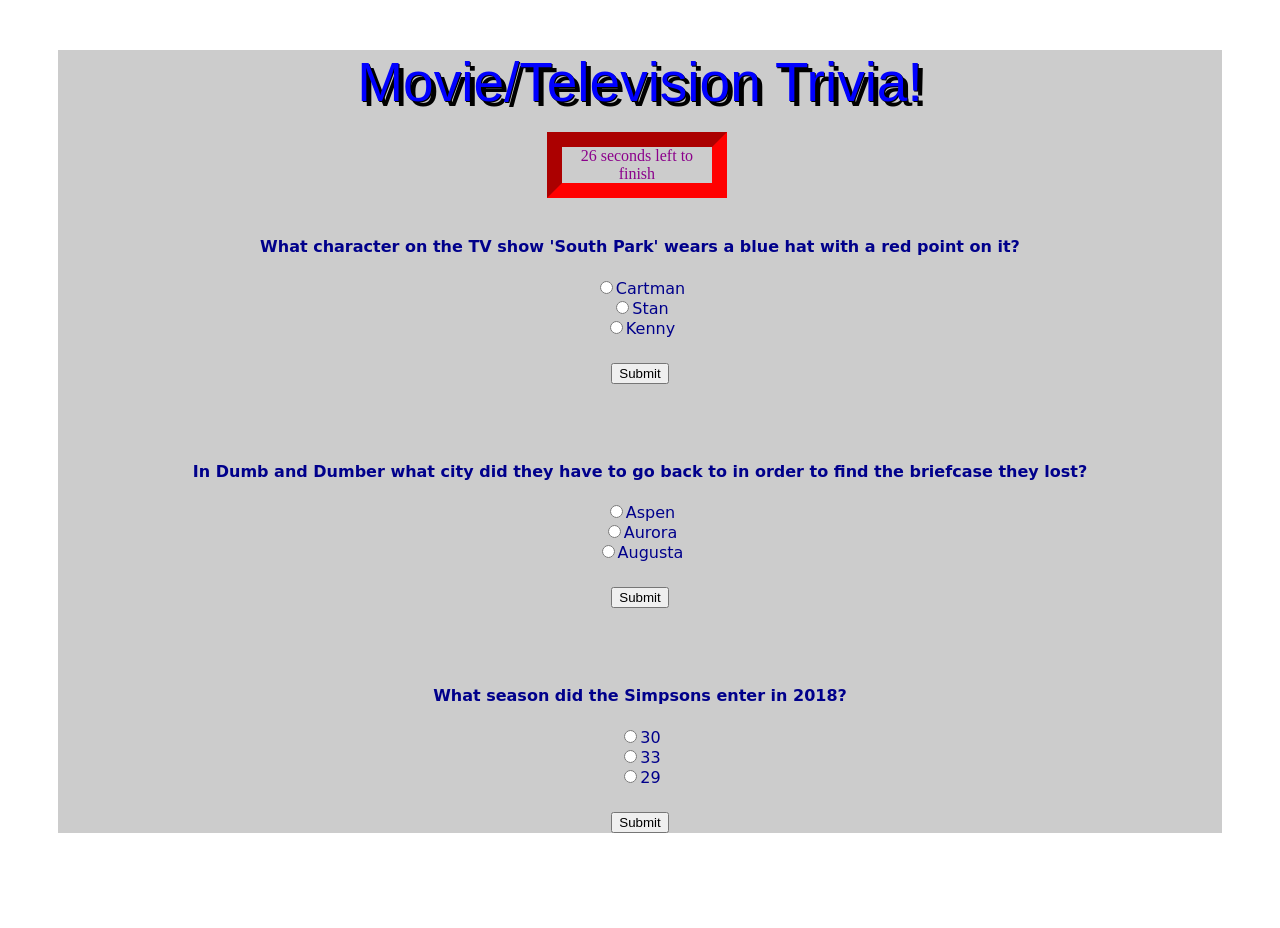
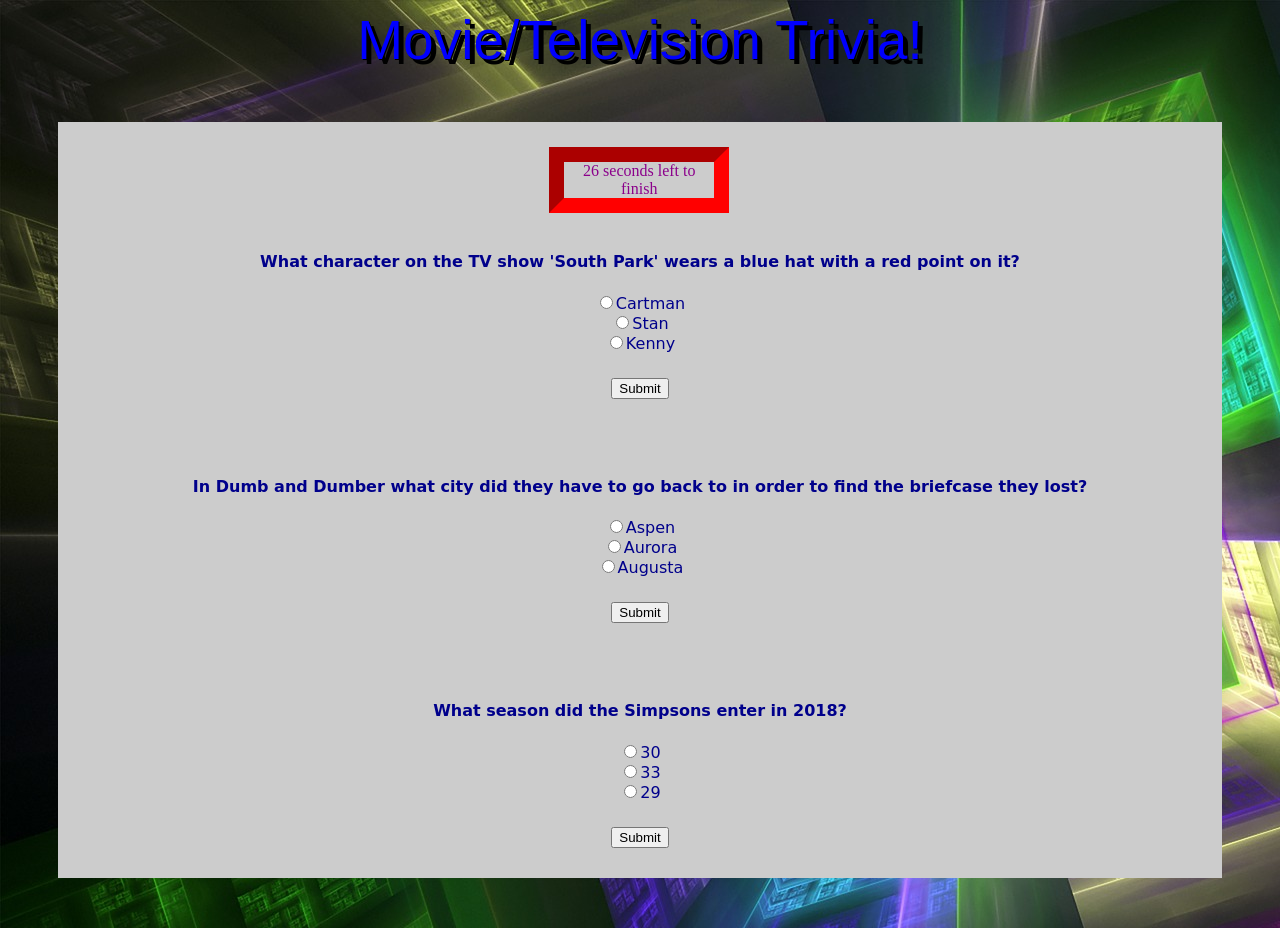
Before and after one commit to d-veazie/TriviaGame, a plain HTML site: page index.html in a window 1280 px wide. Before the commit the page ends 883 px from the top, so only its background shows below. Drawn offline with Linux system fonts and the light colour scheme.

Commit message:
commit 3 late due to internet issues

```diff
--- a/Assets/CSS/style.css
+++ b/Assets/CSS/style.css
@@ -7,6 +7,19 @@
   /*  background-repeat: no-repeat;  */
    /* background-size: cover; */
     margin: 50px;
+    padding: 15px
+}
+
+#bottomButton {
+    margin-bottom: 15px;
+}
+
+body {
+    background-image: url(../Images/bk.jpg);
+}
+
+hr {
+    color: aqua;
 }
 
 #timer {
@@ -18,6 +31,7 @@
     border-color: red;
     width: 150px;
     margin-left: 42%;
+    margin-top: 10px;
 
 }
 
--- a/index.html
+++ b/index.html
@@ -11,17 +11,18 @@
     <title>Movie/TV Trivia</title>
 </head>
 <body id="body1">
-    <div id="mainContent">
+
 
     <div class="header">
         <header>
             Movie/Television Trivia!
         </header>
-        <br>
-        <div id="timer">
-        </div>
-        <br>
+
     </div>
+    <div id="mainContent">
+            <div id="timer">
+                </div>
+                <br>
     <div class="questionsMain">
         <div class="q">
         <h4>What character on the TV show 'South Park' wears a blue hat with a red point on it?</h4>
@@ -53,7 +54,7 @@
         <br/>
         <p id="mssg3"></p>
 
-<button onclick="Answer()">Submit</button>
+<button id="bottomButton" onclick="Answer()">Submit</button>
         </div>
 
 
```
